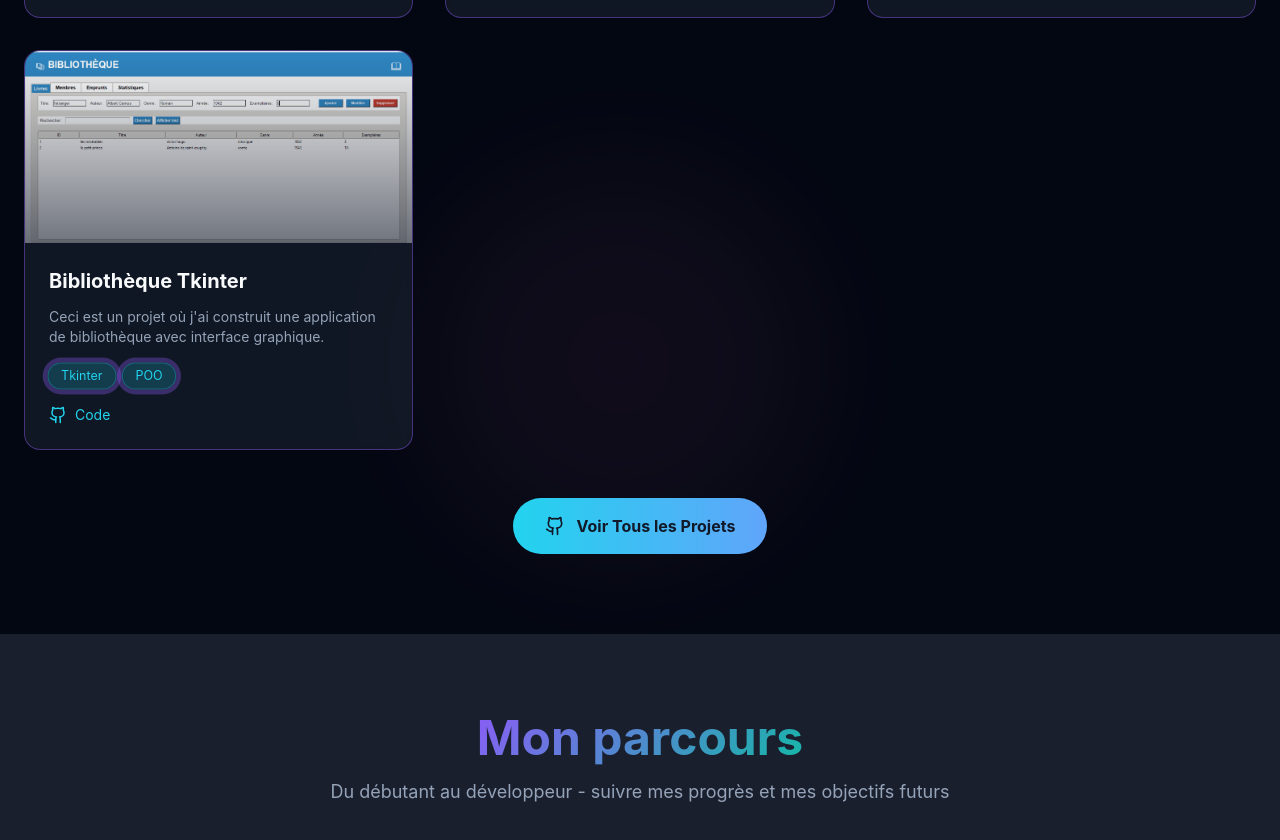
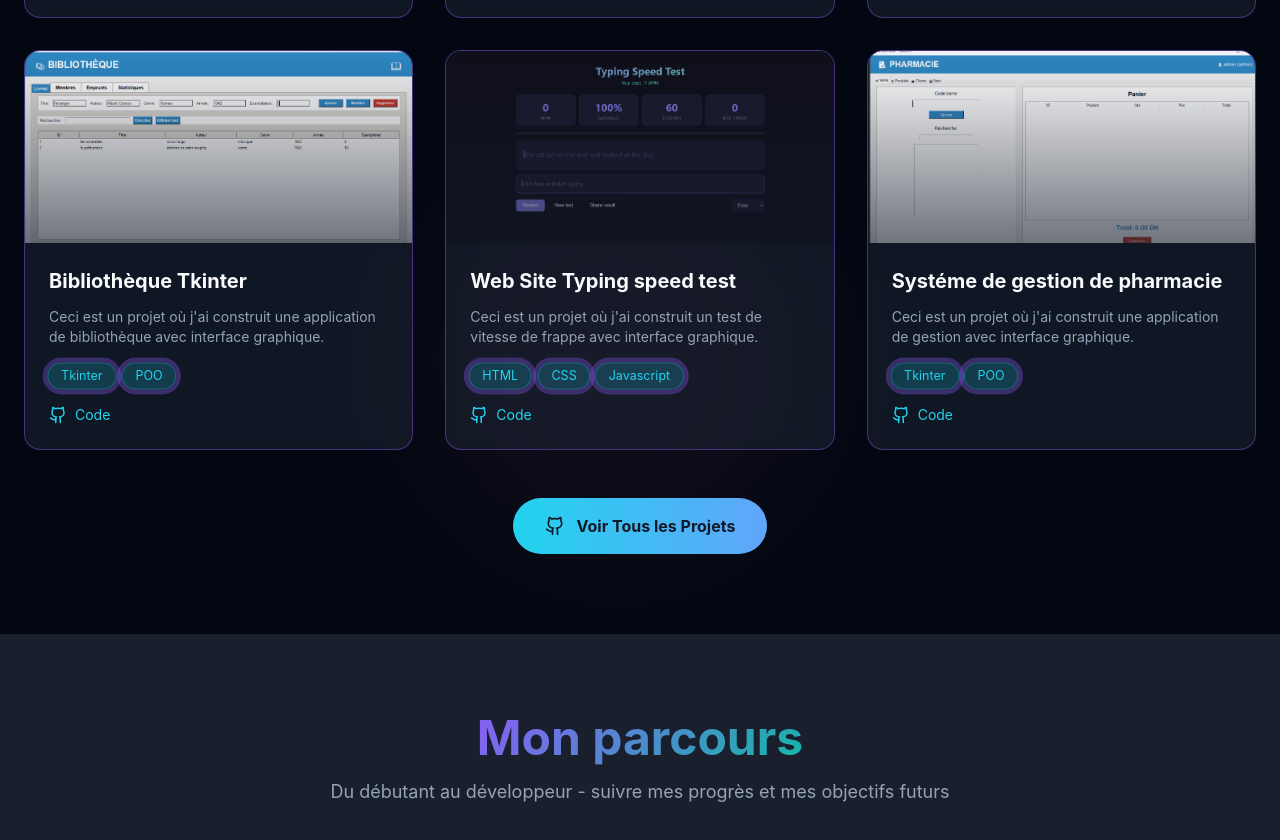
Before and after one commit to Aymen5285356/My-portfolio, a plain HTML site: page index.html in a window 1280 px wide. Shown: the part 2456-3296 px from the top of the page. Drawn offline with Linux system fonts and the light colour scheme.

Commit message:
Update index.html

```diff
--- a/index.html
+++ b/index.html
@@ -2125,6 +2125,85 @@ html {
                     </div>
                 </div>
             </div>
+
+            <!-- Project 5: Web Site Typing speed test with javascript -->
+            <div class="group bg-gray-800/50 backdrop-blur-sm rounded-2xl overflow-hidden border border-cyan-400 hover:shadow-lg hover:shadow-cyan-400/50 transition-all duration-700 cursor-pointer hover:scale-105">
+                <div class="relative overflow-hidden h-48">
+                    <img
+                        src="STST.png"
+                        alt="Web Site Typing speed test with javascript"
+                        class="w-full h-full object-cover transition-transform duration-500 group-hover:scale-110"
+                        onerror="this.src='https://placehold.co/600x400/1e293b/38bdf8?text=Typing+Speed+Test'"
+                    >
+                    <div class="absolute inset-0 bg-gradient-to-t from-gray-900 via-gray-900/50 to-transparent opacity-60"></div>
+                </div>
+                <div class="p-6">
+                    <h3 class="text-xl font-bold mb-3 text-white group-hover:text-cyan-400 transition-colors">
+                        Web Site Typing speed test
+                    </h3>
+                    <p class="text-gray-400 mb-4 text-sm">
+                        Ceci est un projet où j'ai construit un test de vitesse de frappe avec interface graphique.
+                    </p>
+                    <div class="flex flex-wrap gap-2 mb-4">
+                        <span class="px-3 py-1 text-xs rounded-full bg-cyan-400/20 border-cyan-400/30 text-cyan-400 border">HTML</span>
+                        <span class="px-3 py-1 text-xs rounded-full bg-cyan-400/20 border-cyan-400/30 text-cyan-400 border">CSS</span>
+                        <span class="px-3 py-1 text-xs rounded-full bg-cyan-400/20 border-cyan-400/30 text-cyan-400 border">Javascript</span>
+                    </div>
+                    <div class="flex gap-4 items-center justify-between">
+                        <a
+                            href="https://github.com/Aymen5285356/web-site-typing-speed-test-with-javascript"
+                            target="_blank"
+                            rel="noopener noreferrer"
+                            class="flex items-center gap-2 text-sm text-cyan-400 hover:text-white transition-colors"
+                        >
+                            <svg xmlns="http://www.w3.org/2000/svg" width="18" height="18" viewBox="0 0 24 24" fill="none" stroke="currentColor" stroke-width="2" stroke-linecap="round" stroke-linejoin="round">
+                                <path d="M15 22v-4a4.8 4.8 0 0 0-1-3.5c3 0 6-2 6-5.5.08-1.25-.27-2.48-1-3.5.28-1.15.28-2.35 0-3.5 0 0-1 0-3 1.5-2.64-.5-5.36-.5-8 0C6 2 5 2 5 2c-.3 1.15-.3 2.35 0 3.5A5.403 5.403 0 0 0 4 9c0 3.5 3 5.5 6 5.5-.39.49-.68 1.05-.85 1.65-.17.6-.22 1.23-.15 1.85v4"></path>
+                                <path d="M9 18c-4.51 2-5-2-7-2"></path>
+                            </svg>
+                            <span>Code</span>
+                        </a>
+                    </div>
+                </div>
+            </div>
+
+            <!-- Project 6: Projet-Tkinter-2 -->
+            <div class="group bg-gray-800/50 backdrop-blur-sm rounded-2xl overflow-hidden border border-cyan-400 hover:shadow-lg hover:shadow-cyan-400/50 transition-all duration-700 cursor-pointer hover:scale-105">
+                <div class="relative overflow-hidden h-48">
+                    <img
+                        src="Vente.png"
+                        alt="Projet Tkinter 2"
+                        class="w-full h-full object-cover transition-transform duration-500 group-hover:scale-110"
+                        onerror="this.src='https://placehold.co/600x400/1e293b/38bdf8?text=Tkinter+Project+2'"
+                    >
+                    <div class="absolute inset-0 bg-gradient-to-t from-gray-900 via-gray-900/50 to-transparent opacity-60"></div>
+                </div>
+                <div class="p-6">
+                    <h3 class="text-xl font-bold mb-3 text-white group-hover:text-cyan-400 transition-colors">
+                        Systéme de gestion de pharmacie
+                    </h3>
+                    <p class="text-gray-400 mb-4 text-sm">
+                        Ceci est un projet où j'ai construit une application de gestion avec interface graphique.
+                    </p>
+                    <div class="flex flex-wrap gap-2 mb-4">
+                        <span class="px-3 py-1 text-xs rounded-full bg-cyan-400/20 border-cyan-400/30 text-cyan-400 border">Tkinter</span>
+                        <span class="px-3 py-1 text-xs rounded-full bg-cyan-400/20 border-cyan-400/30 text-cyan-400 border">POO</span>
+                    </div>
+                    <div class="flex gap-4 items-center justify-between">
+                        <a
+                            href="https://github.com/Aymen5285356/Projet-Tkinter-2"
+                            target="_blank"
+                            rel="noopener noreferrer"
+                            class="flex items-center gap-2 text-sm text-cyan-400 hover:text-white transition-colors"
+                        >
+                            <svg xmlns="http://www.w3.org/2000/svg" width="18" height="18" viewBox="0 0 24 24" fill="none" stroke="currentColor" stroke-width="2" stroke-linecap="round" stroke-linejoin="round">
+                                <path d="M15 22v-4a4.8 4.8 0 0 0-1-3.5c3 0 6-2 6-5.5.08-1.25-.27-2.48-1-3.5.28-1.15.28-2.35 0-3.5 0 0-1 0-3 1.5-2.64-.5-5.36-.5-8 0C6 2 5 2 5 2c-.3 1.15-.3 2.35 0 3.5A5.403 5.403 0 0 0 4 9c0 3.5 3 5.5 6 5.5-.39.49-.68 1.05-.85 1.65-.17.6-.22 1.23-.15 1.85v4"></path>
+                                <path d="M9 18c-4.51 2-5-2-7-2"></path>
+                            </svg>
+                            <span>Code</span>
+                        </a>
+                    </div>
+                </div>
+            </div>
         </div>
 
         <!-- View All Projects Button -->
@@ -2144,6 +2223,7 @@ html {
         </div>
     </div>
 </section>
+
 
 
 
```
